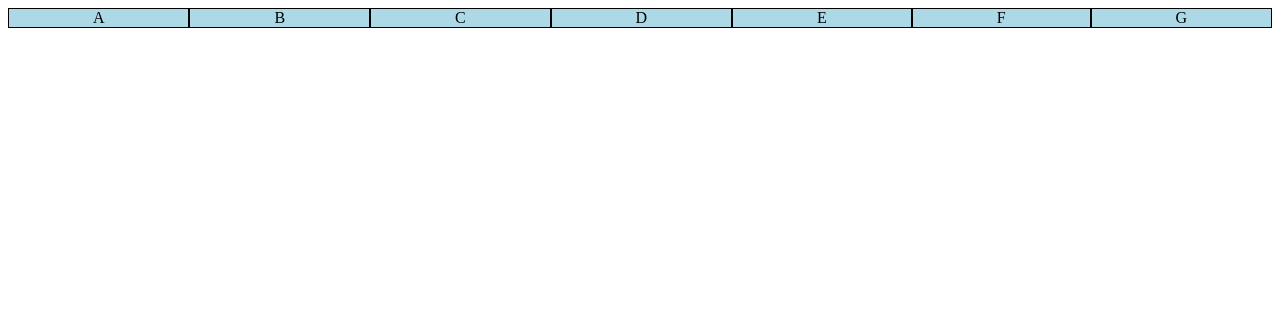
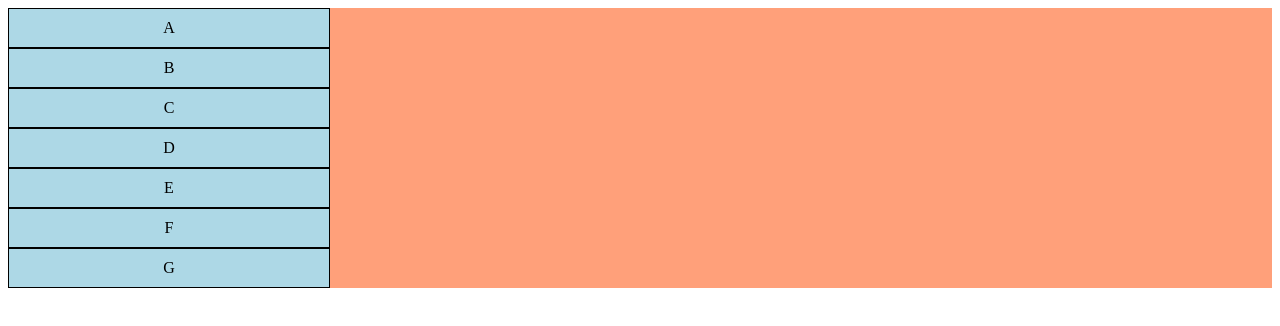
Before and after one commit to fabriciorostand/html-css, a plain HTML site: page exercícios/ex027/flex002/index.html in a window 1280 px wide. Drawn offline with Linux system fonts and the light colour scheme.

Commit message:
Update index.html

```diff
--- a/exercícios/ex027/flex002/index.html
+++ b/exercícios/ex027/flex002/index.html
@@ -8,13 +8,15 @@
         div.conteiner {
             background-color: lightsalmon;
             display: flex;
+            flex-direction: column;
         }
 
         div.item {
             background-color: lightblue;
             border: 1px solid black;
-            flex: auto;
             text-align: center;
+            padding: 10px;
+            width: 300px;
         }
     </style>
 </head>
```
